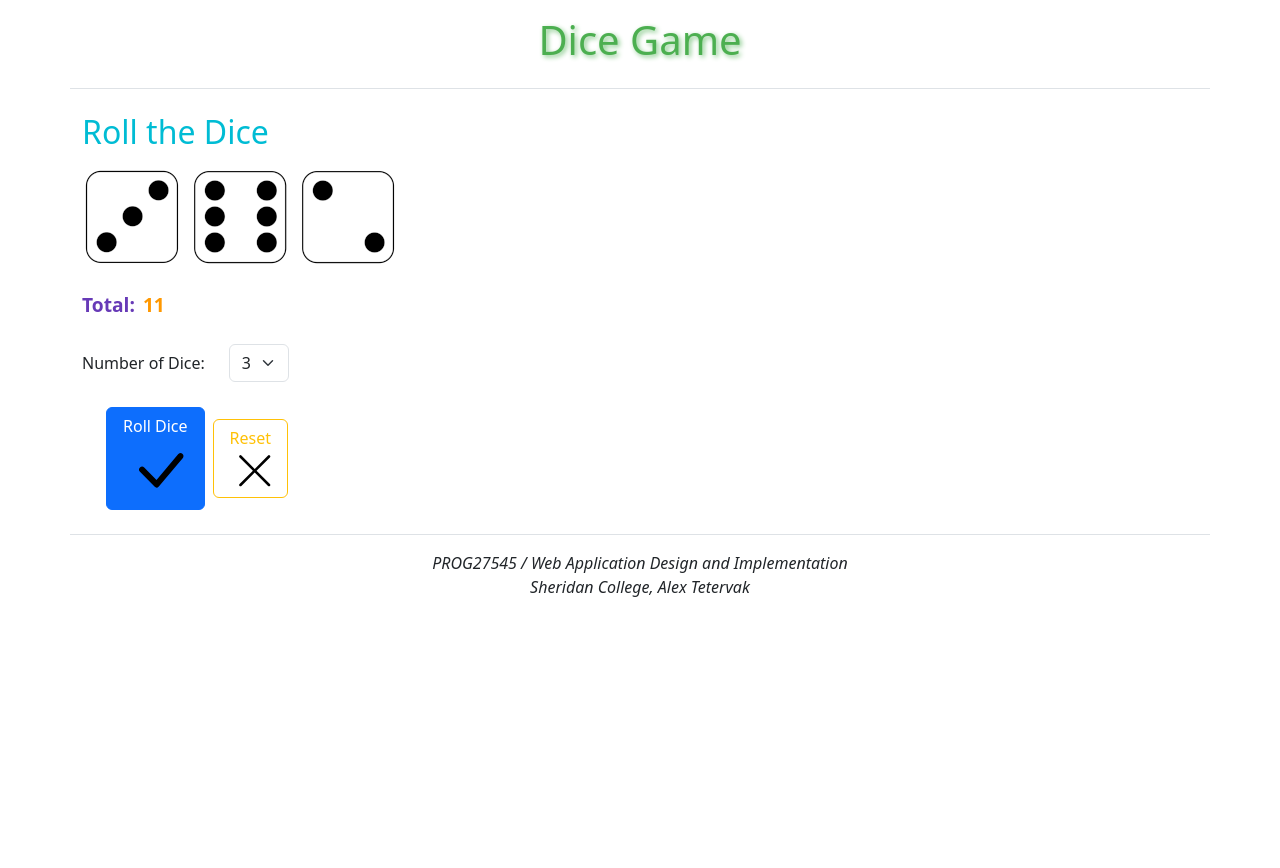
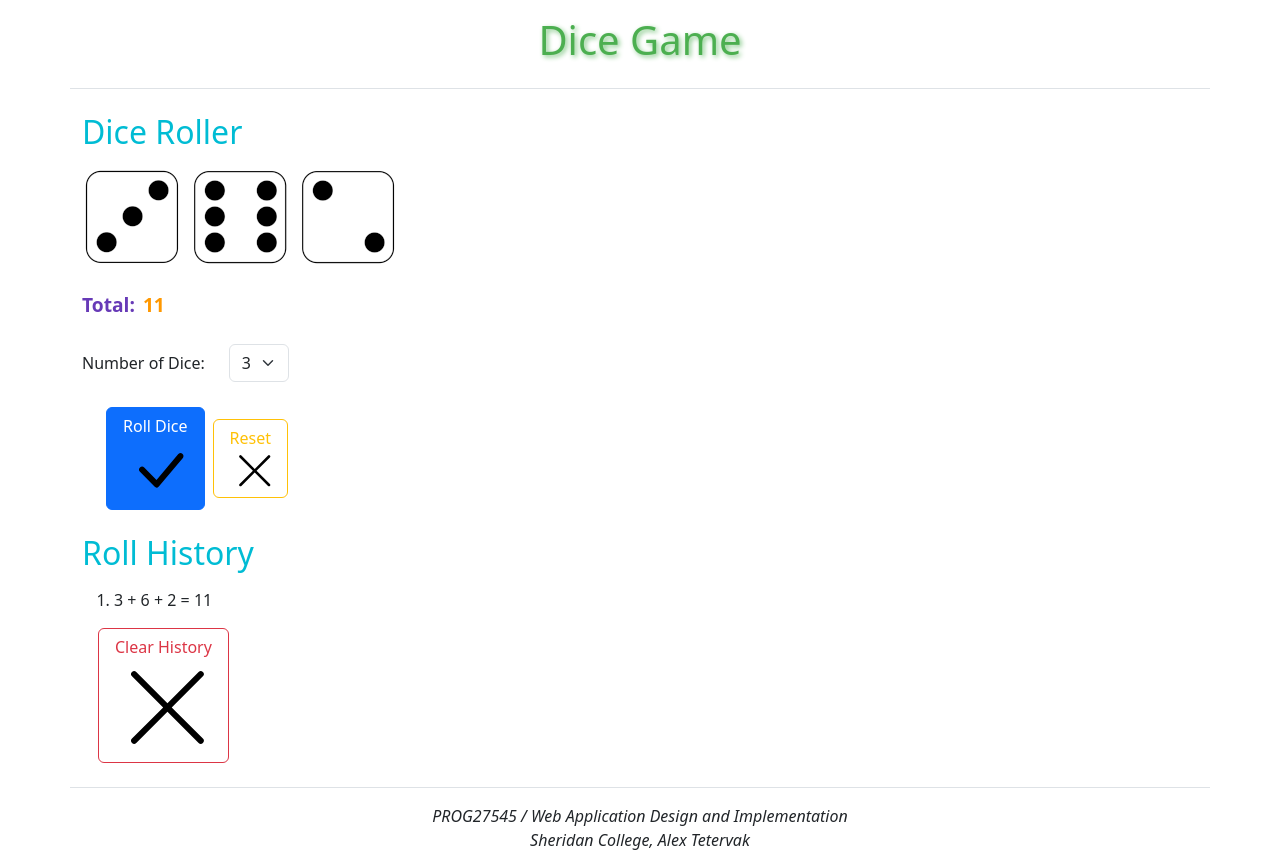
Before and after one commit to tetervak/DiceGame-ReactViteBootstrap-W2027, a React (Vite) app: page / in a window 1280 px wide. Both pictures are taken after a click on the button "Roll Dice". Before the commit the page ends 800 px from the top, so only its background shows below. Built offline with nearby package versions, Linux system fonts and the light colour scheme.

Commit message:
implemented history logic

```diff
--- a/src/App.tsx
+++ b/src/App.tsx
@@ -1,12 +1,20 @@
 import {Footer} from "./components/footer.tsx";
 import {Header} from "./components/header.tsx";
 import {DiceRoller} from "./components/dice-roller.tsx";
+import {Container} from "react-bootstrap";
+import {HistoryProvider} from "./context/history-provider.tsx";
+import {RollHistory} from "./components/roll-history.tsx";
 
 function App() {
     return (
         <>
             <Header title="Dice Game"/>
-            <DiceRoller/>
+            <Container>
+                <HistoryProvider>
+                    <DiceRoller/>
+                    <RollHistory/>
+                </HistoryProvider>
+            </Container>
             <Footer name="Alex Tetervak"/>
         </>
     )
--- a/src/components/dice-roller.tsx
+++ b/src/components/dice-roller.tsx
@@ -1,7 +1,7 @@
 import {useDice} from "../hooks/use-dice.ts";
 import * as React from "react";
 import {RollResult} from "./roll-result.tsx";
-import {Button, Col, Container, Form, Row, Stack} from "react-bootstrap";
+import {Button, Col, Form, Row, Stack} from "react-bootstrap";
 import {CheckLg, XLg} from "react-bootstrap-icons";
 
 export function DiceRoller() {
@@ -13,8 +13,8 @@ export function DiceRoller() {
     }
 
     return (
-        <Container>
-            <h2 className="mt-4 mb-3">Roll the Dice</h2>
+        <>
+            <h2 className="mt-4 mb-3">Dice Roller</h2>
             {rollData && <RollResult data={rollData}/>}
             <Row className="align-items-baseline my-4">
                 <Col xs="auto">
@@ -34,7 +34,7 @@ export function DiceRoller() {
                 <Button onClick={rollDice} variant="primary">Roll Dice<CheckLg className="ms-2"/></Button>
                 <Button onClick={reset} variant="outline-warning">Reset<XLg className="ms-2"/></Button>
             </Stack>
-        </Container>
+        </>
     )
 
 }
--- /dev/null
+++ b/src/components/roll-history.tsx
@@ -0,0 +1,24 @@
+import {useHistory} from "../hooks/use-history.ts";
+import {Button} from "react-bootstrap";
+import {XLg} from "react-bootstrap-icons";
+
+export function RollHistory(){
+
+    const {historyData, clearHistory} = useHistory();
+
+    if(historyData.items.length === 0){
+        return null;
+    }
+
+    return(
+        <>
+            <h2 className="mt-4 mb-3">Roll History</h2>
+            <ol>
+                {historyData.items.map(item => (
+                    <li key={item.id}>{item.rollData.values.join(' + ')}&nbsp;=&nbsp;{item.rollData.total}</li>
+                ))}
+            </ol>
+            <Button onClick={clearHistory} variant="outline-danger ms-3">Clear History<XLg className="ms-2"/></Button>
+        </>
+    )
+}
--- a/src/components/roll-result.tsx
+++ b/src/components/roll-result.tsx
@@ -1,4 +1,4 @@
-import type {RollData} from "../data/dice-data.ts";
+import type {RollData} from "../data/roll-data.ts";
 import {Stack} from "react-bootstrap";
 import {DiceDisplay} from "./dice-display.tsx";
 
--- /dev/null
+++ b/src/context/history-context.ts
@@ -0,0 +1,15 @@
+import type {HistoryData} from "../data/history-data.ts";
+import type {RollData} from "../data/roll-data.ts";
+import React from "react";
+
+interface HistoryContextValue {
+    historyData: HistoryData;
+    addRollData: (rollData: RollData) => void;
+    clearHistory: () => void;
+}
+
+export const HistoryContext = React.createContext<HistoryContextValue>({
+    historyData: {items: []},
+    addRollData: () => {},
+    clearHistory: () => {},
+});
--- /dev/null
+++ b/src/context/history-provider.tsx
@@ -0,0 +1,26 @@
+import React from "react";
+import type {HistoryData, HistoryItem} from "../data/history-data.ts";
+import type {RollData} from "../data/roll-data.ts";
+import { HistoryContext } from "./history-context.ts";
+
+export function HistoryProvider({children}: {children: React.ReactNode}){
+    const [historyData, setHistoryData] = React.useState<HistoryData>({items: []});
+
+    const addHistoryItem = (item: HistoryItem) => {
+        setHistoryData((prevData) => ({items: [...prevData.items, item]}));
+    }
+
+    const clearHistory = () => {
+        setHistoryData({items: []});
+    }
+
+    const addRollData = (rollData: RollData) => {
+        addHistoryItem({id: crypto.randomUUID(), rollData, timestamp: new Date()});
+    }
+
+    return (
+        <HistoryContext.Provider value={{historyData, addRollData, clearHistory}}>
+            {children}
+        </HistoryContext.Provider>
+    );
+}
--- /dev/null
+++ b/src/data/history-data.ts
@@ -0,0 +1,11 @@
+import type {RollData} from "./roll-data.ts";
+
+export interface HistoryItem{
+    id: string;
+    rollData: RollData;
+    timestamp: Date;
+}
+
+export interface HistoryData{
+    items: HistoryItem[];
+}
--- a/src/data/dice-data.ts
+++ b/src/data/roll-data.ts
@@ -1,10 +1,10 @@
-function getRandomDiceValue(): number {
-    return 1 + Math.floor(6 * Math.random());
-}
-
 export interface RollData{
     values: number[];
     total: number;
+}
+
+function getRandomDiceValue(): number {
+    return 1 + Math.floor(6 * Math.random());
 }
 
 export function getRollData(numberOfDice: number): RollData{
--- a/src/hooks/use-dice.ts
+++ b/src/hooks/use-dice.ts
@@ -1,12 +1,16 @@
 import {useState} from "react";
-import {getRollData, type RollData} from "../data/dice-data.ts";
+import {getRollData, type RollData} from "../data/roll-data.ts";
+import {useHistory} from "./use-history.ts";
 
 export function useDice() {
     const [rollData, setRollData] = useState<RollData | undefined>(undefined);
     const [numberOfDice, setNumberOfDice] = useState<number>(3);
+    const {addRollData} = useHistory();
 
     const rollDice = () => {
-        setRollData(getRollData(numberOfDice));
+        const data: RollData = getRollData(numberOfDice);
+        setRollData(data);
+        addRollData(data);
     };
 
     const reset = () => {
--- /dev/null
+++ b/src/hooks/use-history.ts
@@ -0,0 +1,10 @@
+import React from "react";
+import {HistoryContext} from "../context/history-context.ts";
+
+export function useHistory() {
+    const context = React.useContext(HistoryContext);
+    if (context === undefined) {
+        throw new Error('useHistory must be used within a HistoryProvider');
+    }
+    return context;
+}
```
